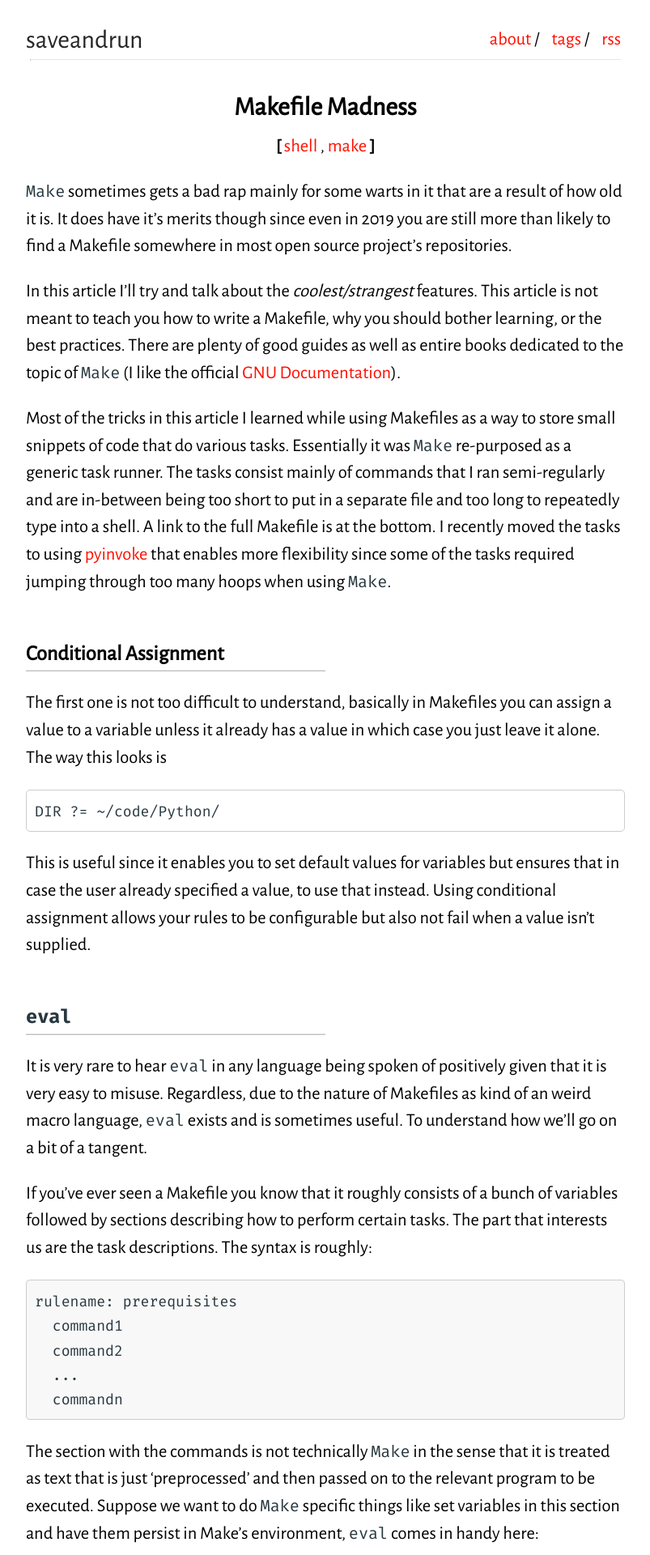
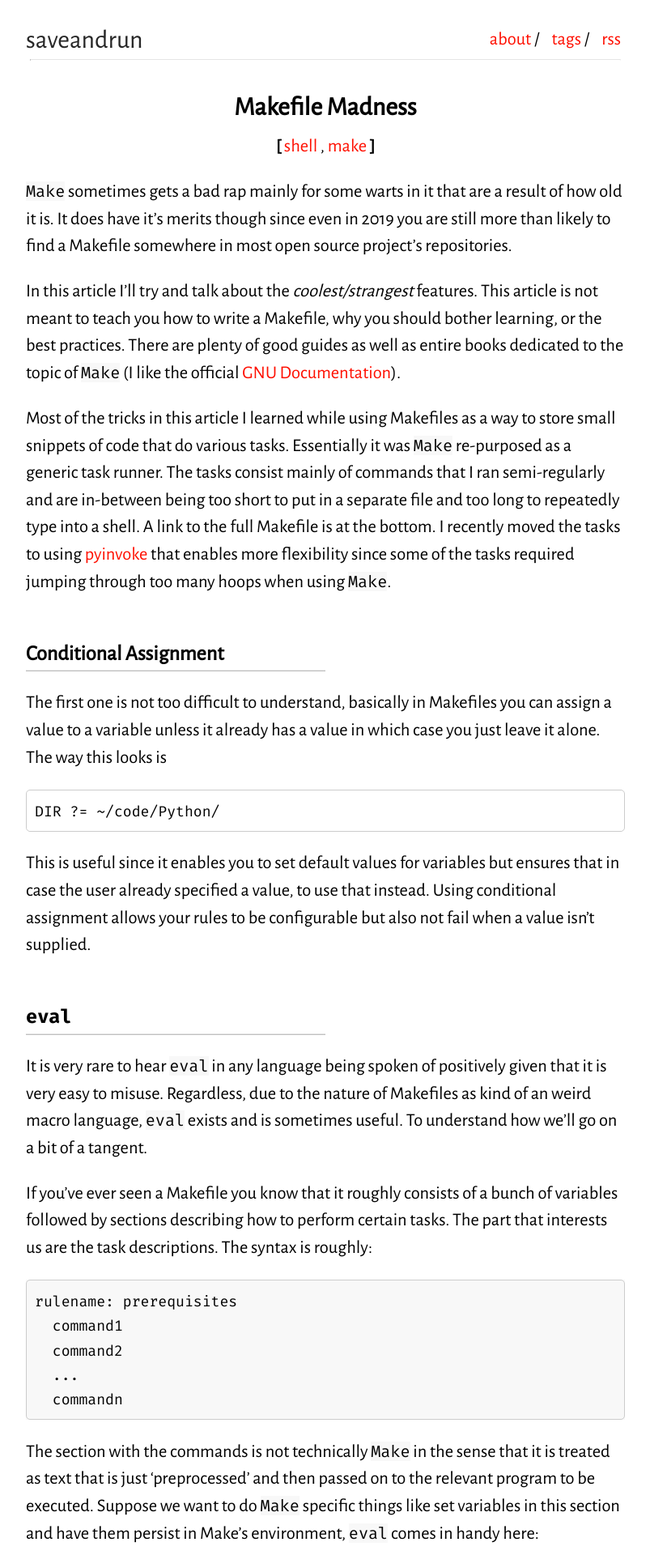
Before and after one commit to julius383/julius383.github.io, a Jekyll site: the page built from _posts/2019-06-27-makefile-madness.markdown, in a window 1280 px wide. Shown: the top 1920 px of the page at 81% size, without its empty margins (238-1041 px from the left). Built offline with Jekyll 4.4.1, drawn with Linux system fonts in a browser that asks for light colours.

Commit message:
Fix incorrect formatting and scss rules

```diff
--- a/css/main.scss
+++ b/css/main.scss
@@ -41,7 +41,10 @@
 pre, code {
   font-family: 'Fira Mono', Inconsolata, monospace;
   font-size: 90%;
-  color: #27373f;
+}
+
+p code {
+  background: #f8f8f8;
 }
 
 pre {
```
Also changed, not shown: about.md (+1 -1 lines).
